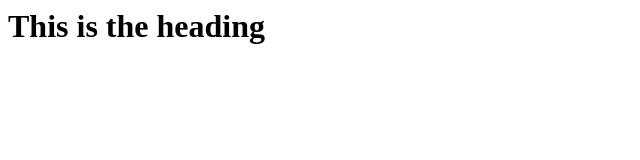
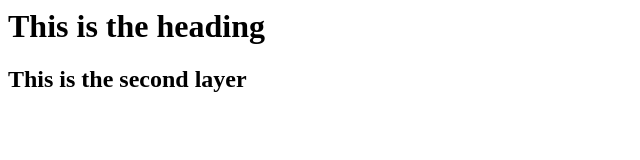
Before and after one commit to cpieducation/demo1, a plain HTML site: page index.html in a window 1280 px wide. Shown: the whole page, without its empty margins (0-640 px from the left). Drawn offline with Linux system fonts and the light colour scheme.

Commit message:
Update index.html

```diff
--- a/index.html
+++ b/index.html
@@ -1 +1,2 @@
 <h1>This is the heading</h1>
+<h2>This is the second layer</h2>
```
